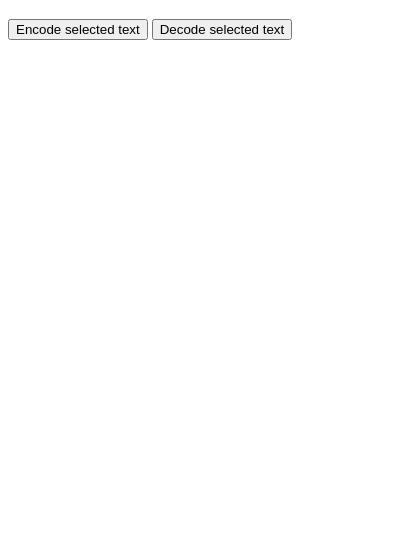
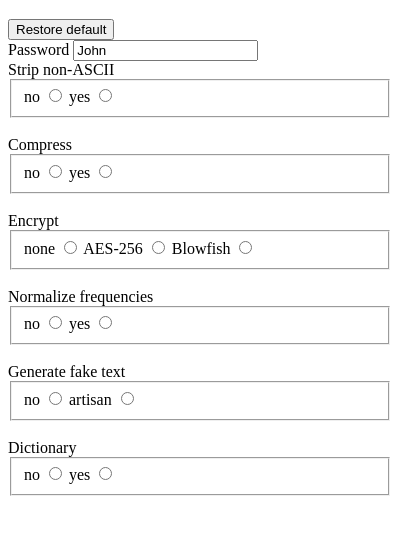
Before and after one commit to unocoder1/argot, a browser extension: page chrome/popup.html in a window 400 px wide. Shown: the part 61-596 px from the top of the page. Drawn offline with Linux system fonts and the light colour scheme.

Commit message:
add new controls to HTML

```diff
--- a/chrome/popup.html
+++ b/chrome/popup.html
@@ -5,9 +5,61 @@
   <body>
 
     <h1>Argot</h1>
-    <button id="encodeSelectedTextButton">Encode selected text</button>
-    <button id="decodeSelectedTextButton">Decode selected text</button>
-    <ul></ul>
+
+    <button type="button">Restore default</button><br>
+
+    <label for="password">Password</label>
+    <input type="text" id="password" name="password" value="John"><br>
+
+    <label for="remove_non_ascii">Strip non-ASCII</label>
+    <fieldset id="remove_non_ascii">
+      <label for="remove_non_ascii_no">no</label>
+      <input type="radio" id="remove_non_ascii_no" name="remove_non_ascii" value="0">
+      <label for="remove_non_ascii_yes">yes</label>
+      <input type="radio" id="remove_non_ascii_yes" name="remove_non_ascii" value="1">
+    </fieldset><br>
+
+    <label for="compress_plain_text">Compress</label>
+    <fieldset id="compress_plain_text">
+      <label for="compress_plain_text_no">no</label>
+      <input type="radio" id="compress_plain_text_no" name="compress_plain_text" value="0">
+      <label for="compress_plain_text_yes">yes</label>
+      <input type="radio" id="compress_plain_text_yes" name="compress_plain_text" value="1">
+    </fieldset><br>
+
+    <label for="encrypt">Encrypt</label>
+    <fieldset id="encrypt">
+      <label for="encrypt_none">none</label>
+      <input type="radio" id="encrypt_none" name="encrypt" value="0">
+      <label for="encrypt_aes">AES-256</label>
+      <input type="radio" id="encrypt_aes" name="encrypt" value="A">
+      <label for="encrypt_blowfish">Blowfish</label>
+      <input type="radio" id="encrypt_blowfish" name="encrypt" value="B">
+    </fieldset><br>
+
+    <label for="normalize_frequencies">Normalize frequencies</label>
+    <fieldset id="normalize_frequencies">
+      <label for="normalize_frequencies_no">no</label>
+      <input type="radio" id="normalize_frequencies_no" name="normalize_frequencies" value="0">
+      <label for="normalize_frequencies_yes">yes</label>
+      <input type="radio" id="normalize_frequencies_yes" name="normalize_frequencies" value="1">
+    </fieldset><br>
+
+    <label for="generate_fake_text">Generate fake text</label>
+    <fieldset id="generate_fake_text">
+      <label for="generate_fake_text_no">no</label>
+      <input type="radio" id="generate_fake_text_no" name="generate_fake_text" value="0">
+      <label for="generate_fake_text_artisan">artisan</label>
+      <input type="radio" id="generate_fake_text_artisan" name="generate_fake_text" value="A">
+    </fieldset><br>
+
+    <label for="map_through_dictionary">Dictionary</label>
+    <fieldset id="map_through_dictionary">
+      <label for="map_through_dictionary_no">no</label>
+      <input type="radio" id="map_through_dictionary_no" name="map_through_dictionary" value="0">
+      <label for="map_through_dictionary_yes">yes</label>
+      <input type="radio" id="map_through_dictionary_yes" name="map_through_dictionary" value="1">
+    </fieldset><br>
 
     <script src="popup.js" type="module"></script>
   </body>
```
